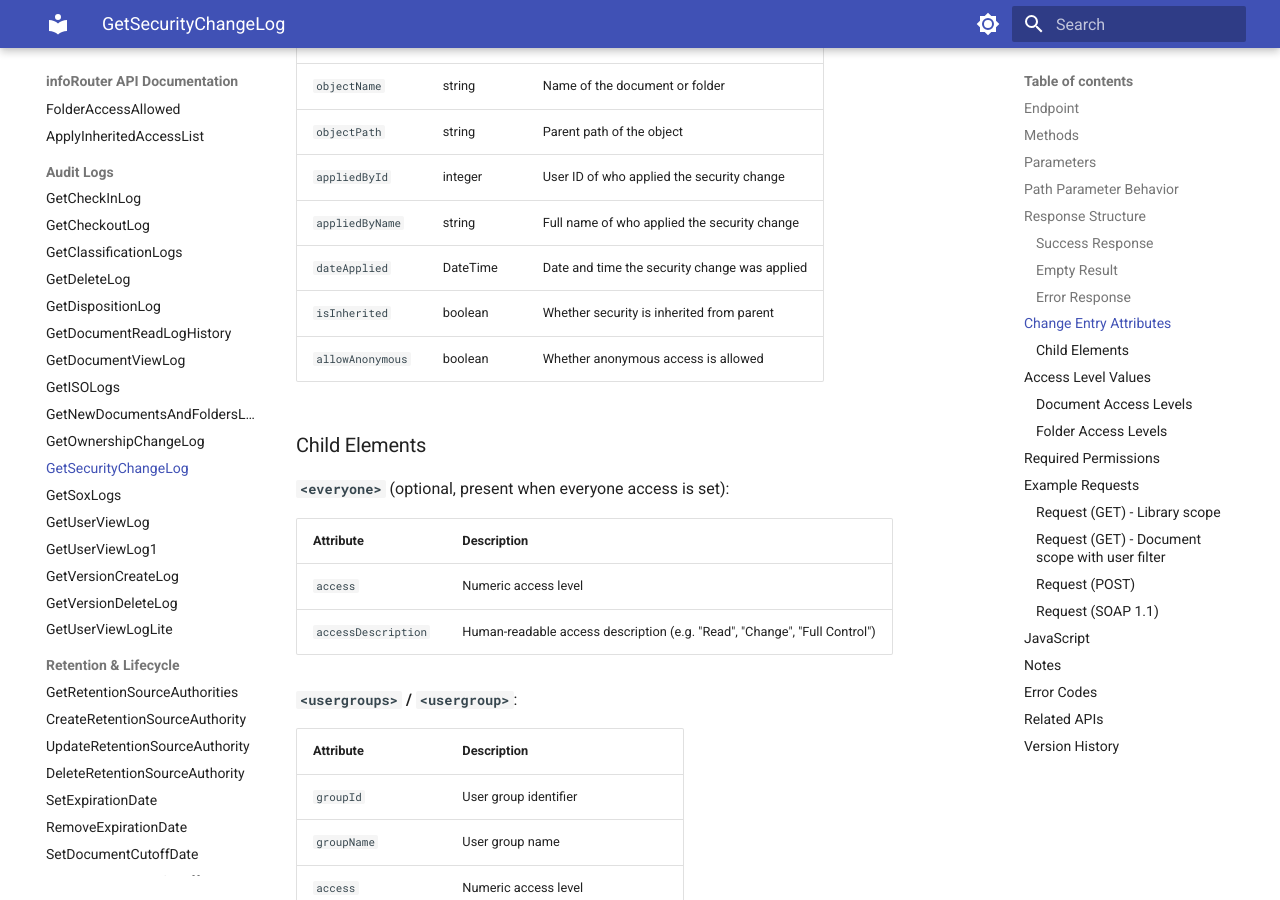
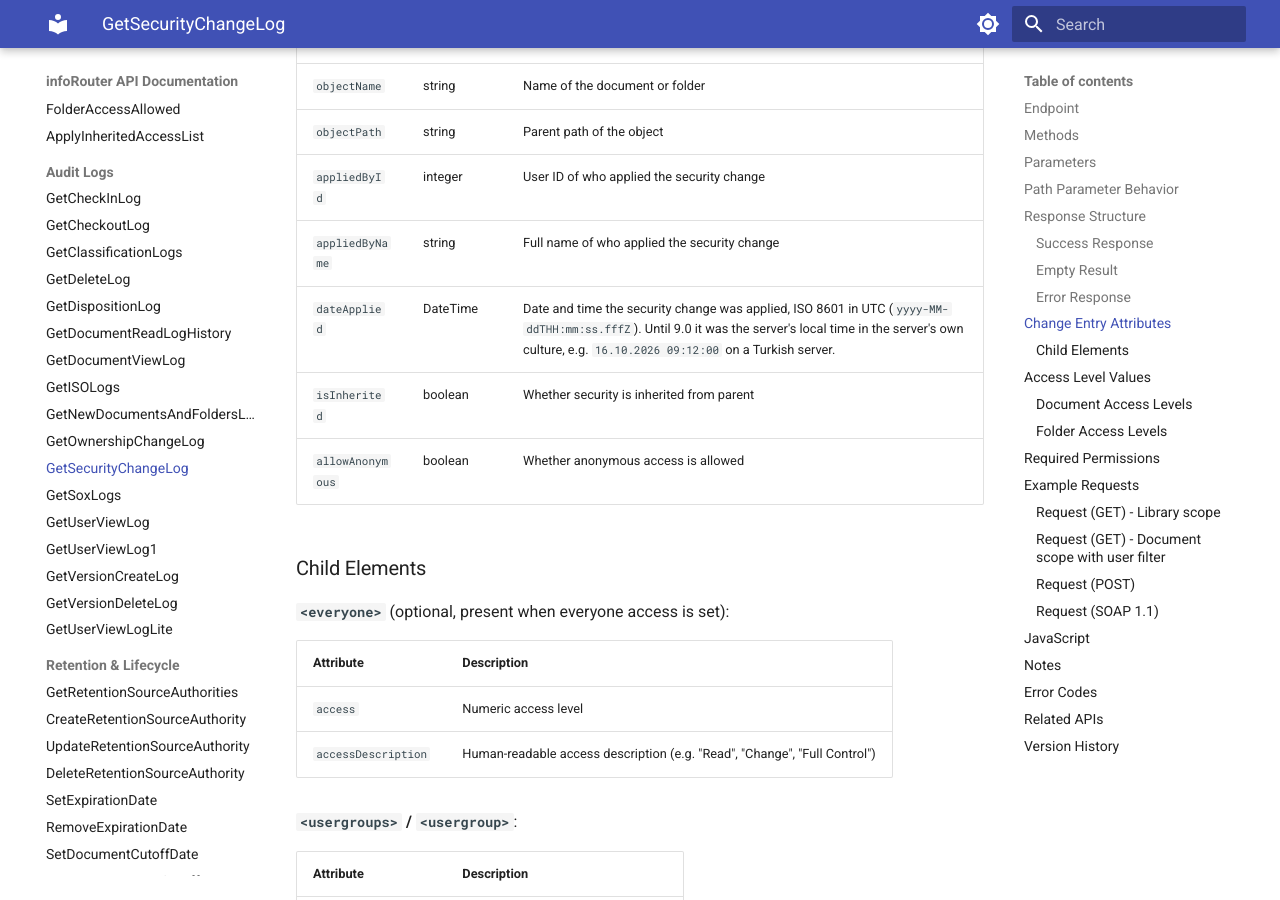
Before and after one commit to inforouter/apidocs, an MkDocs documentation site: the page built from docs/GetSecurityChangeLog.md, in a window 1280 px wide and 900 px high, scrolled down 2496 px. Built offline with MkDocs 1.6.1 and Material for MkDocs 9.7.7, drawn with Linux system fonts in a browser that asks for light colours; part of the change alters nothing that is shown; some of the changed text lies outside the part shown.

Commit message:
GetSecurityChangeLog: dateApplied is ISO-8601 UTC
Co-Authored-By: Claude Opus 5.5 <noreply@anthropic.com>

```diff
--- a/docs/GetSecurityChangeLog.md
+++ b/docs/GetSecurityChangeLog.md
@@ -40,7 +40,7 @@ The `path` parameter determines the scope of the security change log:
 <response success="true">
   <securitychanges>
     <change objectType="DOCUMENT" objectId="123" objectName="report.docx" objectPath="\corporate\accounting"
-            appliedById="5" appliedByName="John Smith" dateApplied="2026-02-01 14:30:00"
+            appliedById="5" appliedByName="John Smith" dateApplied="2026-02-01T14:30:00.000Z"
             isInherited="false" allowAnonymous="false">
       <everyone access="2" accessDescription="Read" />
       <usergroups>
@@ -51,7 +51,7 @@ The `path` parameter determines the scope of the security change log:
       </users>
     </change>
     <change objectType="FOLDER" objectId="456" objectName="accounting" objectPath="\corporate\accounting"
-            appliedById="5" appliedByName="John Smith" dateApplied="2026-01-15 09:00:00"
+            appliedById="5" appliedByName="John Smith" dateApplied="2026-01-15T09:00:00.000Z"
             isInherited="false" allowAnonymous="false">
       <everyone access="2" accessDescription="Read" />
       <usergroups>
@@ -89,7 +89,7 @@ Each `<change>` element contains:
 | `objectPath` | string | Parent path of the object |
 | `appliedById` | integer | User ID of who applied the security change |
 | `appliedByName` | string | Full name of who applied the security change |
-| `dateApplied` | DateTime | Date and time the security change was applied |
+| `dateApplied` | DateTime | Date and time the security change was applied, ISO 8601 in UTC (`yyyy-MM-ddTHH:mm:ss.fffZ`). Until 9.0 it was the server's local time in the server's own culture, e.g. `16.10.2026 09:12:00` on a Turkish server. |
 | `isInherited` | boolean | Whether security is inherited from parent |
 | `allowAnonymous` | boolean | Whether anonymous access is allowed |
 
```
